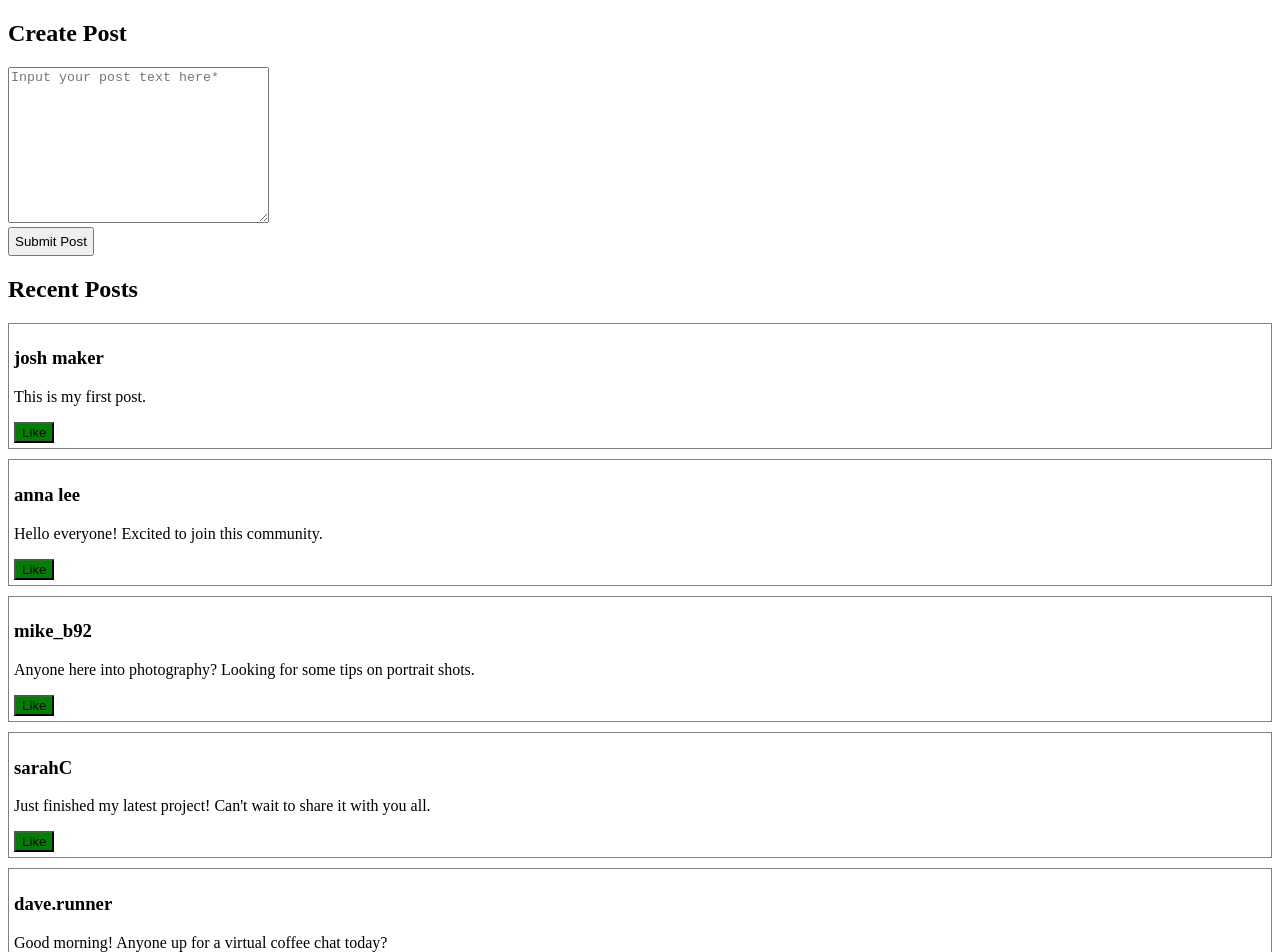
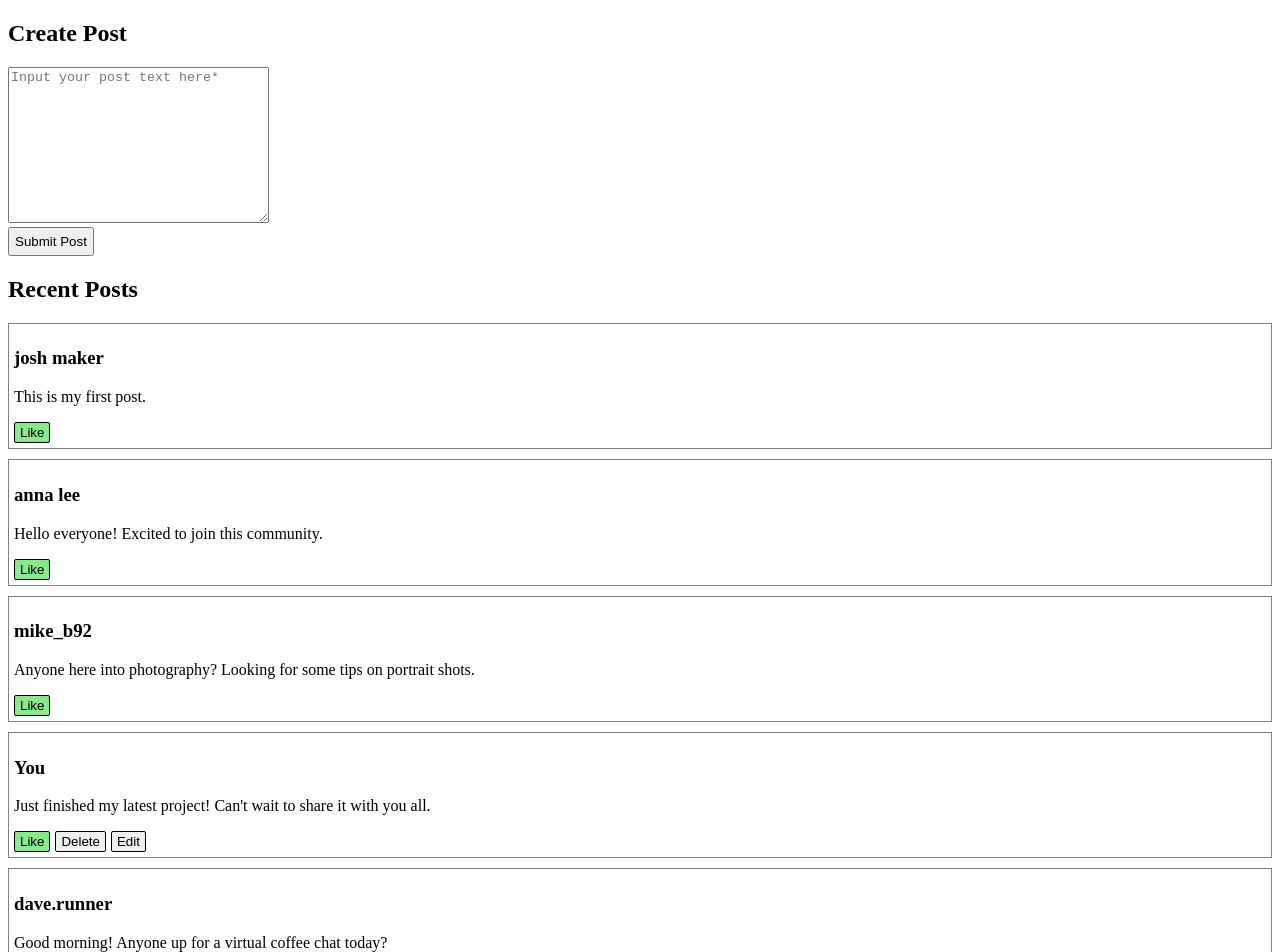
Before and after one commit to josephclander/posts-tech-test, a React (Create React App) app: page / in a window 1280 px wide. Shown: the top 952 px of the page. Built offline with nearby package versions, Linux system fonts and the light colour scheme.

Commit message:
Add edit modal with post text

```diff
--- a/src/App.js
+++ b/src/App.js
@@ -1,11 +1,13 @@
 import { useState } from "react";
 import CreatePostForm from "./components/CreatePostForm";
-
+import EditModal from "./components/EditModal";
 import postsData from "./postsData.json";
 import Post from "./components/Post";
 
 function App() {
   const [posts, setPosts] = useState(postsData);
+  const [editStatus, toggleEditStatus] = useState(false);
+  const [editingText, setEditingText] = useState('');
 
   const addPost = (postData) => {
     setPosts((prevPosts) => [postData, ...prevPosts]);
@@ -13,6 +15,17 @@ function App() {
 
   const deletePost = (id) => {
     setPosts((prevPosts) => prevPosts.filter((post) => post.id !== id));
+  };
+
+  const editMode = (id) => {
+    setEditingText(posts.filter((post) => post.id !== id)[0]["text"]);
+    toggleEditStatus((prevState) => !prevState);
+    // add current text to the input
+
+    // click submit to add info
+    // EXTRA - add "(edited)" in modal at bottom of textto the end of text
+    // modal hides
+    // rerenders list
   };
 
   const likePost = (id) => {
@@ -24,12 +37,20 @@ function App() {
   };
 
   return (
+    <>
+      {editStatus && (
+        <EditModal
+          editMode={editMode}
+          editingText={editingText}
+        />
+      )}
       <div className="App">
         <h2>Create Post</h2>
         <CreatePostForm addPost={addPost} />
         <h2>Recent Posts</h2>
         {posts.map((post) => (
           <Post
+            editMode={editMode}
             deletePost={deletePost}
             likePost={likePost}
             key={post.id}
@@ -37,6 +58,7 @@ function App() {
           />
         ))}
       </div>
+    </>
   );
 }
 
--- a/src/components/CreatePostForm.jsx
+++ b/src/components/CreatePostForm.jsx
@@ -1,27 +1,33 @@
-import { useRef } from "react";
-import { v4 as uuidv4 } from 'uuid';
+import { useState, useEffect } from "react";
+import { v4 as uuidv4 } from "uuid";
 
-const CreatePostForm = ({addPost}) => {
-  const formRef = useRef(null);
+const CreatePostForm = ({ addPost, editingText }) => {
+  const [text, setText] = useState(editingText || "");
+
+  // necessary to update when editingText changes
+  useEffect(() => {
+    setText(editingText || "");
+  }, [editingText]);
 
   const handleSubmit = (event) => {
     event.preventDefault();
 
     const data = {
-        id: uuidv4(),
-        author: "You",
-        text: formRef.current.value,
-        like: false
-    }
+      id: uuidv4(),
+      author: "You",
+      text: text,
+      like: false,
+    };
 
     addPost(data);
-    formRef.current.value = "";
+    setText("");
   };
 
   return (
     <form onSubmit={handleSubmit}>
       <textarea
-        ref={formRef}
+        value={text}
+        onChange={(e) => setText(e.target.value)}
         name="text"
         id="text"
         cols="30"
--- /dev/null
+++ b/src/components/EditModal.jsx
@@ -0,0 +1,13 @@
+import CreatePostForm from "./CreatePostForm";
+
+const EditModal = ({editingText}) => {
+  return (
+
+      <div className="modal__edit">
+        <CreatePostForm addPost={null} editingText={editingText} />
+      </div>
+
+  );
+};
+
+export default EditModal;
--- a/src/components/Post.jsx
+++ b/src/components/Post.jsx
@@ -1,5 +1,5 @@
-const Post = ({ deletePost, likePost, id, author, text, like }) => {
-  const likeStyle = like ? { background: "red" } : { background: "green" };
+const Post = ({ editMode, deletePost, likePost, id, author, text, like }) => {
+  const likeStyle = like ? { background: "#f86868" } : { background: "#8de88d" }; // red and green
 
   return (
     <article className="post_container">
@@ -8,7 +8,10 @@ const Post = ({ deletePost, likePost, id, author, text, like }) => {
       <button onClick={() => likePost(id)} style={likeStyle}>
         {like ? "Unlike" : "Like"}
       </button>
-      {author === "You" && <button onClick={() => deletePost(id)}>Delete</button>}
+      {author === "You" && (
+        <button onClick={() => deletePost(id)}>Delete</button>
+      )}
+      {author === "You" && <button onClick={() => editMode(id)}>Edit</button>}
     </article>
   );
 };
--- a/src/index.css
+++ b/src/index.css
@@ -12,4 +12,19 @@
 button {
   cursor: pointer;
   margin-right: 5px;
+  border: 1px solid;
+  border-radius: 2px;
+  padding: 2px 5px;
 }
+
+.modal__edit {
+  padding: 20px;
+  background-color: rgba(0, 0, 0, 0.85);
+  position: absolute;
+  top: 0;
+  left: 0;
+  right: 0;
+  bottom: 0;
+  width: 100vw;
+  height: 100vh;
+}
--- a/src/postsData.json
+++ b/src/postsData.json
@@ -19,7 +19,7 @@
     },
     {
         "id": "mnop",
-        "author": "sarahC",
+        "author": "You",
         "text": "Just finished my latest project! Can't wait to share it with you all.",
         "like": false
     },
```
Also changed, not shown: 1 other file (tests, documents, lock files or other folders). Lines whose indentation alone changed are shown as unchanged.
